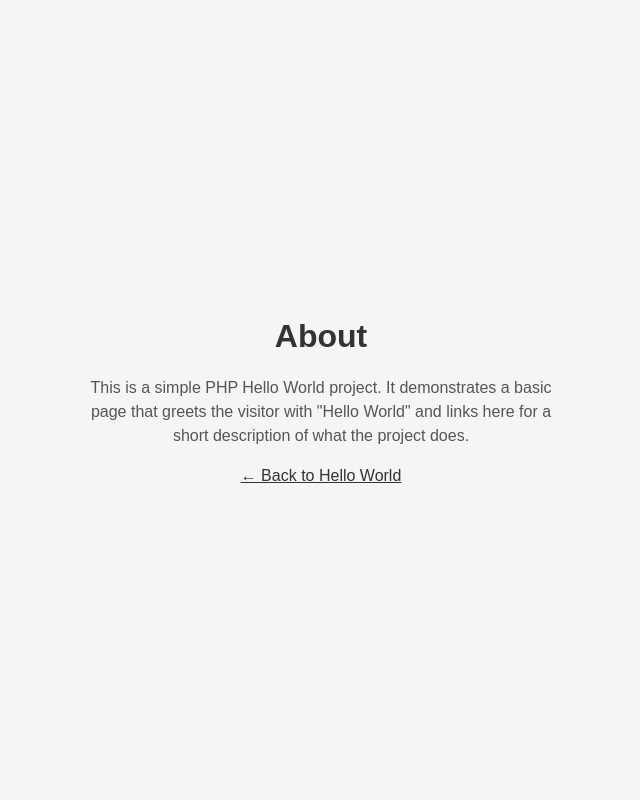
After one commit to Mithaq-Abdullah/TEST, a PHP site: page /about.php in a window 1280 px wide. The commit adds this page. Shown: the whole page, without its empty margins (319-959 px from the left). Run offline with PHP 8.4, Linux system fonts and the light colour scheme.

Commit message:
Link Hello World to a new about page
Make the "Hello World" heading a link that opens a new about.php page
containing a short description of the project.

Co-authored-by: Mithaq-Abdullah <320537142+Mithaq-Abdullah@users.noreply.github.com>

```diff
--- /dev/null
+++ b/about.php
@@ -0,0 +1,44 @@
+<?php
+$title = "About";
+$description = "This is a simple PHP Hello World project. It demonstrates a basic page that greets the visitor with \"Hello World\" and links here for a short description of what the project does.";
+?>
+<!DOCTYPE html>
+<html lang="en">
+<head>
+    <meta charset="UTF-8">
+    <title><?php echo htmlspecialchars($title); ?></title>
+    <style>
+        body {
+            display: flex;
+            justify-content: center;
+            align-items: center;
+            height: 100vh;
+            margin: 0;
+            font-family: Arial, sans-serif;
+            background-color: #f5f5f5;
+        }
+        .content {
+            max-width: 480px;
+            text-align: center;
+            padding: 0 20px;
+        }
+        h1 {
+            color: #333;
+        }
+        p {
+            color: #555;
+            line-height: 1.5;
+        }
+        a {
+            color: #333;
+        }
+    </style>
+</head>
+<body>
+    <div class="content">
+        <h1><?php echo htmlspecialchars($title); ?></h1>
+        <p><?php echo htmlspecialchars($description); ?></p>
+        <p><a href="index.php">&larr; Back to Hello World</a></p>
+    </div>
+</body>
+</html>
```
Also changed, not shown: index.php (+8 -1 lines).
